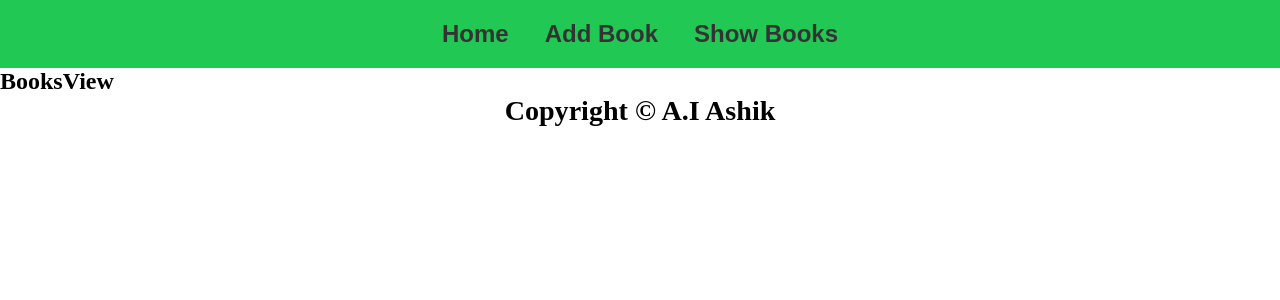
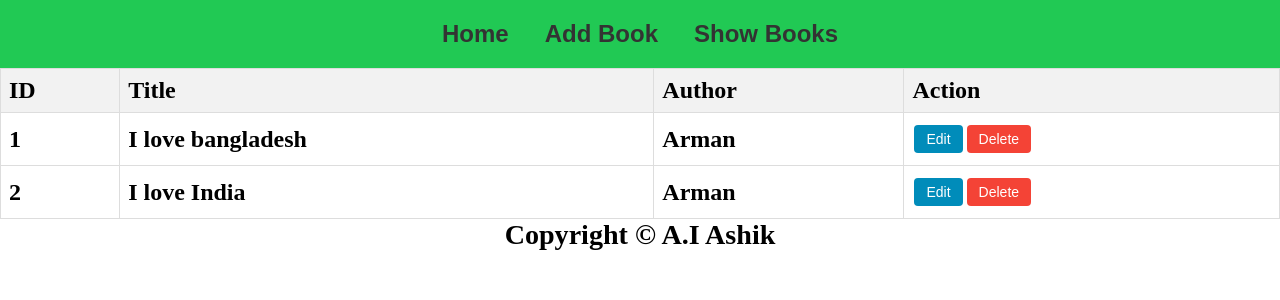
Before and after one commit to AI-Ashik/react-redux-toolkit, a React (Vite) app in the folder react-redux-toolkit-crud-app/: page /show-books in a window 1280 px wide. Shown: the top 300 px of the page. Built offline with nearby package versions, Linux system fonts and the light colour scheme.

Commit message:
coded the bookview page and added styling

```diff
--- a/react-redux-toolkit-crud-app/src/features/books/BooksView.jsx
+++ b/react-redux-toolkit-crud-app/src/features/books/BooksView.jsx
@@ -1,5 +1,44 @@
+import { useSelector } from "react-redux";
+import styles from "./booksView.module.css"; // Import module-level CSS
+
 const BooksView = () => {
-  return <div>BooksView</div>;
+  const books = useSelector((state) => state.bookReducer.books);
+
+  return (
+    <div>
+      <table className={styles.table}>
+        <thead>
+          <tr>
+            <th>ID</th>
+            <th>Title</th>
+            <th>Author</th>
+            <th>Action</th>
+          </tr>
+        </thead>
+        <tbody>
+          {books &&
+            books.map((book) => {
+              const { id, title, author } = book;
+              return (
+                <tr key={id}>
+                  <td>{id}</td>
+                  <td>{title}</td>
+                  <td>{author}</td>
+                  <td>
+                    <button className={`${styles.button} ${styles.edit}`}>
+                      Edit
+                    </button>
+                    <button className={`${styles.button} ${styles.delete}`}>
+                      Delete
+                    </button>
+                  </td>
+                </tr>
+              );
+            })}
+        </tbody>
+      </table>
+    </div>
+  );
 };
 
 export default BooksView;
--- /dev/null
+++ b/react-redux-toolkit-crud-app/src/features/books/booksView.module.css
@@ -0,0 +1,39 @@
+/* booksView.module.css */
+
+.table {
+  width: 100%;
+  border-collapse: collapse;
+}
+
+.table th,
+.table td {
+  border: 1px solid #ddd;
+  padding: 8px;
+  text-align: left;
+}
+
+.table th {
+  background-color: #f2f2f2;
+}
+
+.button {
+  background-color: #4caf50;
+  border: none;
+  color: white;
+  padding: 6px 12px;
+  text-align: center;
+  text-decoration: none;
+  display: inline-block;
+  font-size: 14px;
+  margin: 4px 2px;
+  cursor: pointer;
+  border-radius: 4px;
+}
+
+.button.edit {
+  background-color: #008cba;
+}
+
+.button.delete {
+  background-color: #f44336;
+}
--- a/react-redux-toolkit-crud-app/src/main.jsx
+++ b/react-redux-toolkit-crud-app/src/main.jsx
@@ -1,9 +1,13 @@
 import React from "react";
 import ReactDOM from "react-dom/client";
+import { Provider } from "react-redux";
 import App from "./App.jsx";
+import store from "./app/store.jsx";
 
 ReactDOM.createRoot(document.getElementById("root")).render(
   <React.StrictMode>
-    <App />
+    <Provider store={store}>
+      <App />
+    </Provider>
   </React.StrictMode>
 );
```
